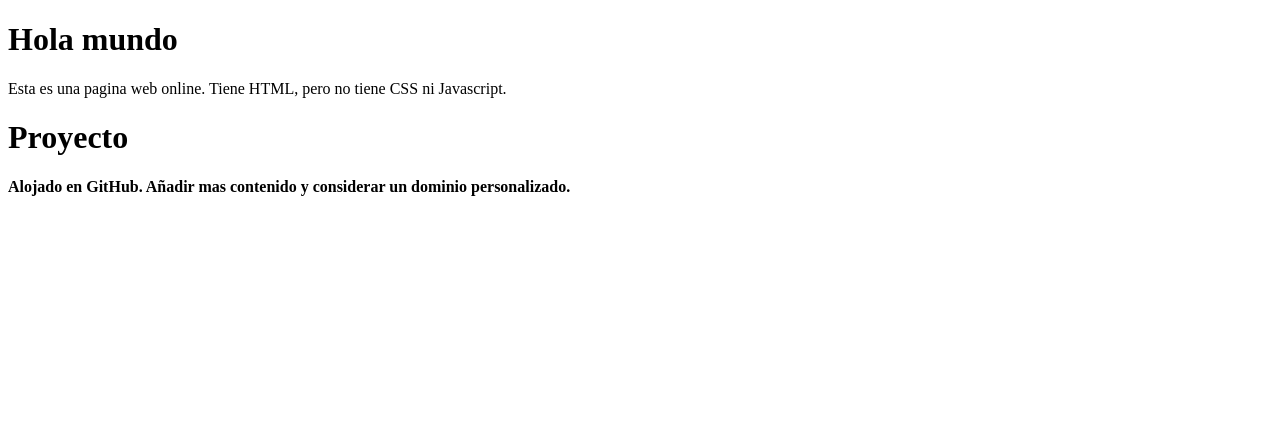
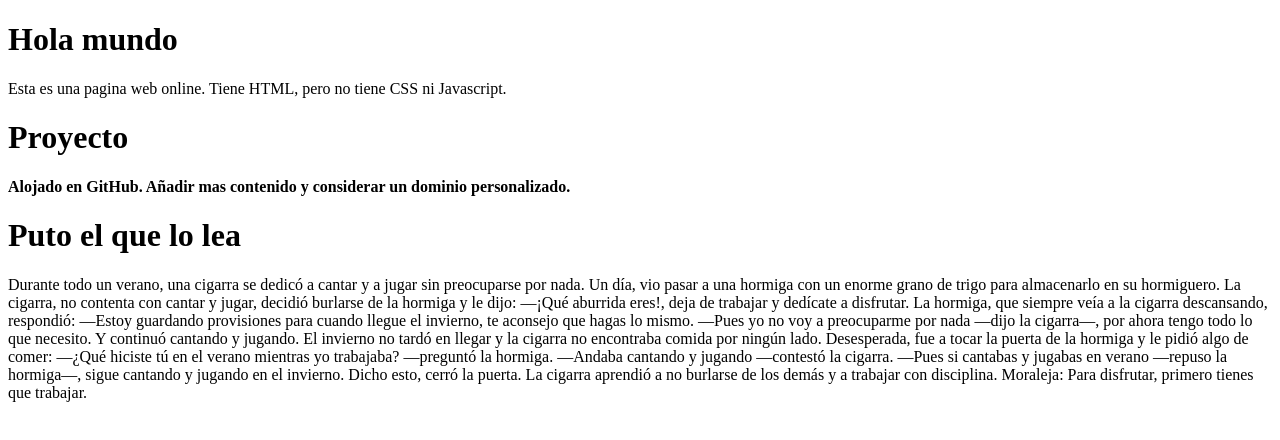
Before and after one commit to Maurr06/Mywebsite, a plain HTML site: page index.html in a window 1280 px wide. Drawn offline with Linux system fonts and the light colour scheme.

Commit message:
index.html

```diff
--- a/index.html
+++ b/index.html
@@ -11,6 +11,39 @@
     <p>Esta es una pagina web online. Tiene HTML, pero no tiene CSS ni Javascript.</p>
     <h1> Proyecto </h1>
     <b>Alojado en GitHub. Añadir mas contenido y considerar un dominio personalizado.</b>
+    <p></p>
+    <p></p>
+    <p></p>
+    <h1> Puto el que lo lea </h1>
+    <p>
+        Durante todo un verano, una cigarra se dedicó a cantar y a jugar sin preocuparse por nada. Un día, vio pasar a una hormiga con un enorme grano de trigo para almacenarlo en su hormiguero.
+
+La cigarra, no contenta con cantar y jugar, decidió burlarse de la hormiga y le dijo:
+
+—¡Qué aburrida eres!, deja de trabajar y dedícate a disfrutar.
+
+La hormiga, que siempre veía a la cigarra descansando, respondió:
+
+—Estoy guardando provisiones para cuando llegue el invierno, te aconsejo que hagas lo mismo.
+
+—Pues yo no voy a preocuparme por nada —dijo la cigarra—, por ahora tengo todo lo que necesito.
+
+Y continuó cantando y jugando.
+
+El invierno no tardó en llegar y la cigarra no encontraba comida por ningún lado. Desesperada, fue a tocar la puerta de la hormiga y le pidió algo de comer:
+
+—¿Qué hiciste tú en el verano mientras yo trabajaba? —preguntó la hormiga.
+
+—Andaba cantando y jugando —contestó la cigarra.
+
+—Pues si cantabas y jugabas en verano —repuso la hormiga—, sigue cantando y jugando en el invierno.
+
+Dicho esto, cerró la puerta.
+
+La cigarra aprendió a no burlarse de los demás y a trabajar con disciplina.
+
+Moraleja: Para disfrutar, primero tienes que trabajar.
+    </p>
 
     <style>
 
```
